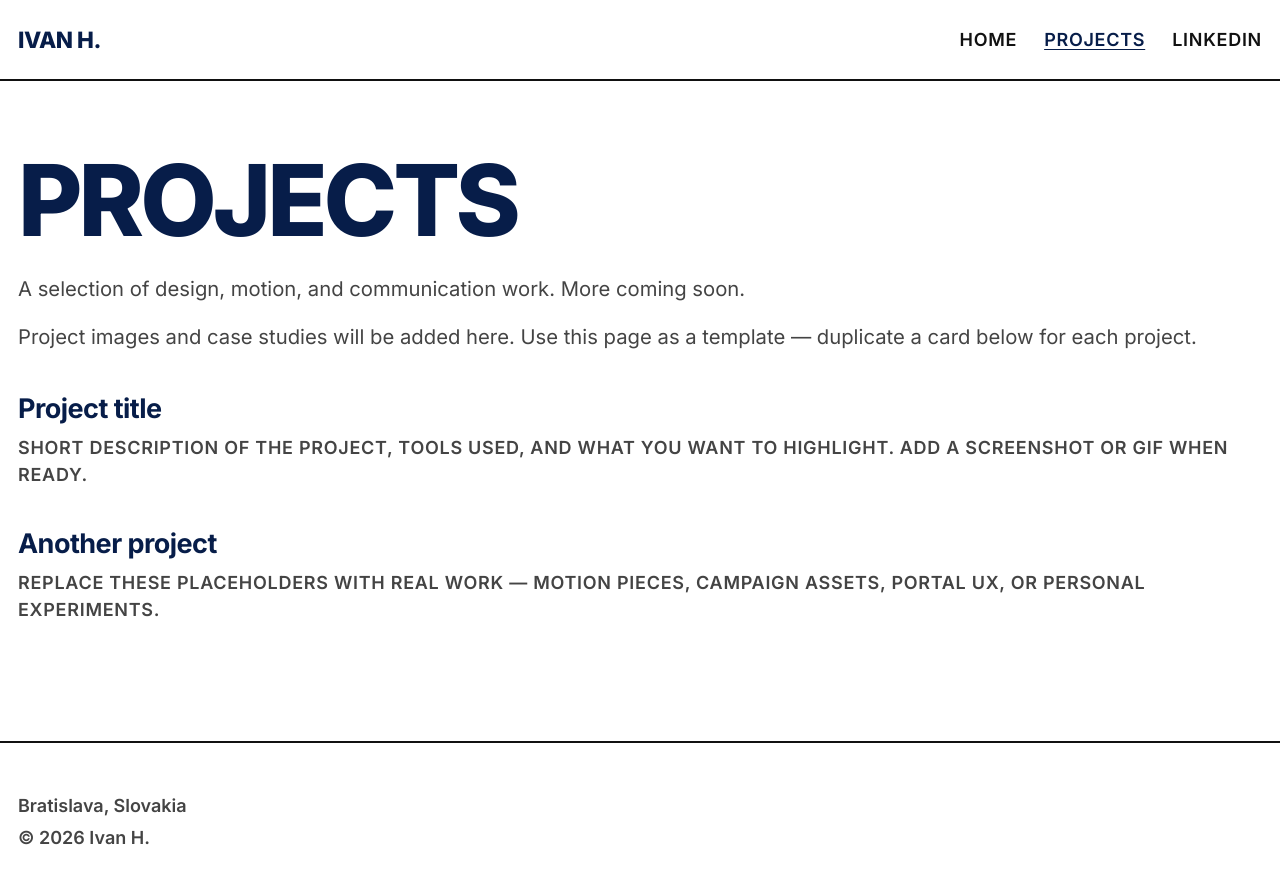
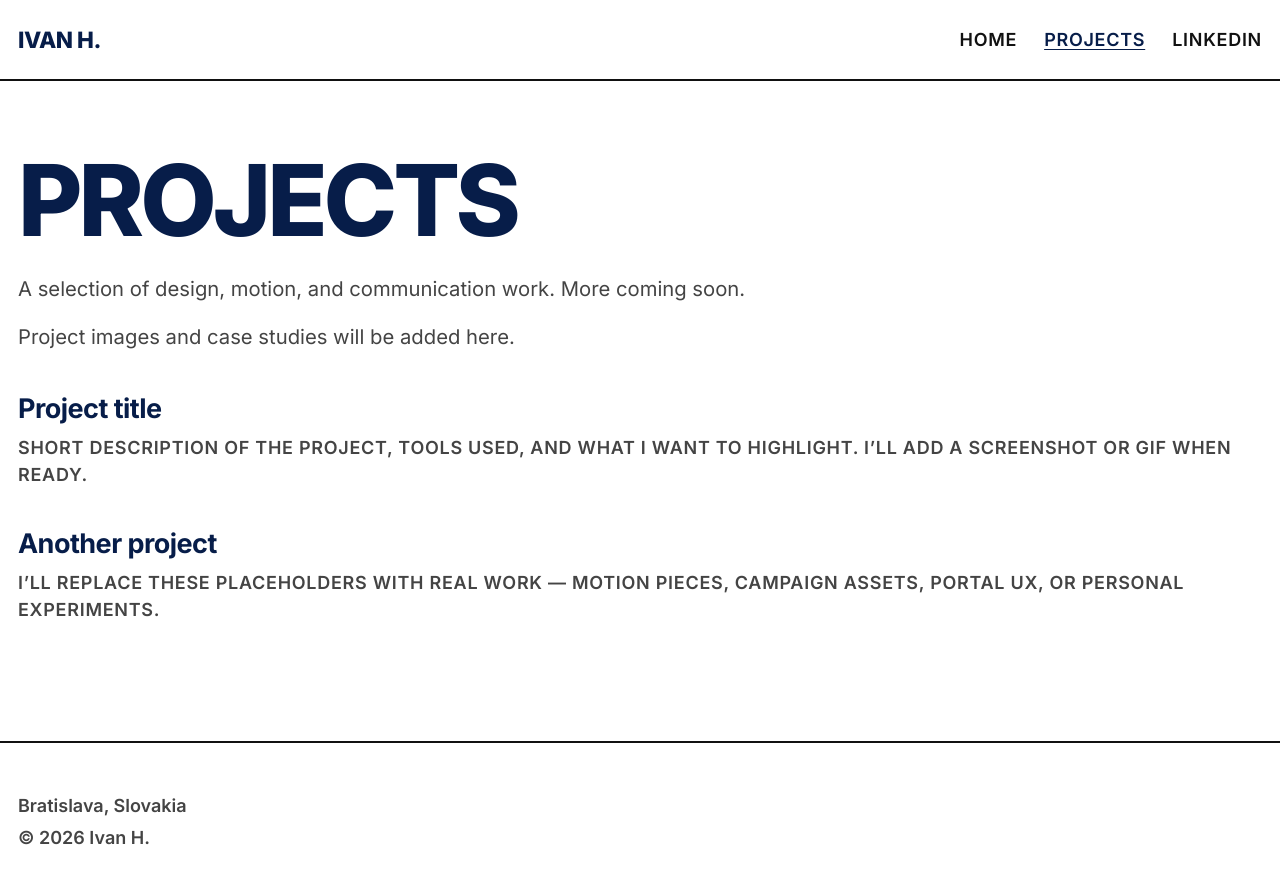
Before and after one commit to ivanhb-sk/ivanhb-sk.github.io, a Jekyll site: the page built from projects.md, in a window 1280 px wide. Shown: the top 884 px of the page. Built offline with Jekyll 4.4.1, drawn with Linux system fonts in a browser that asks for light colours.

Commit message:
changes to projects page

```diff
--- a/projects.md
+++ b/projects.md
@@ -8,12 +8,12 @@ permalink: /projects/
 
 A selection of design, motion, and communication work. More coming soon.
 
-Project images and case studies will be added here. Use this page as a template — duplicate a card below for each project.
+Project images and case studies will be added here.
 
 ### Project title
 
-Short description of the project, tools used, and what you want to highlight. Add a screenshot or GIF when ready.
+Short description of the project, tools used, and what I want to highlight. I'll Add a screenshot or GIF when ready.
 
 ### Another project
 
-Replace these placeholders with real work — motion pieces, campaign assets, portal UX, or personal experiments.
+I'll Replace these placeholders with real work — motion pieces, campaign assets, portal UX, or personal experiments.
```
